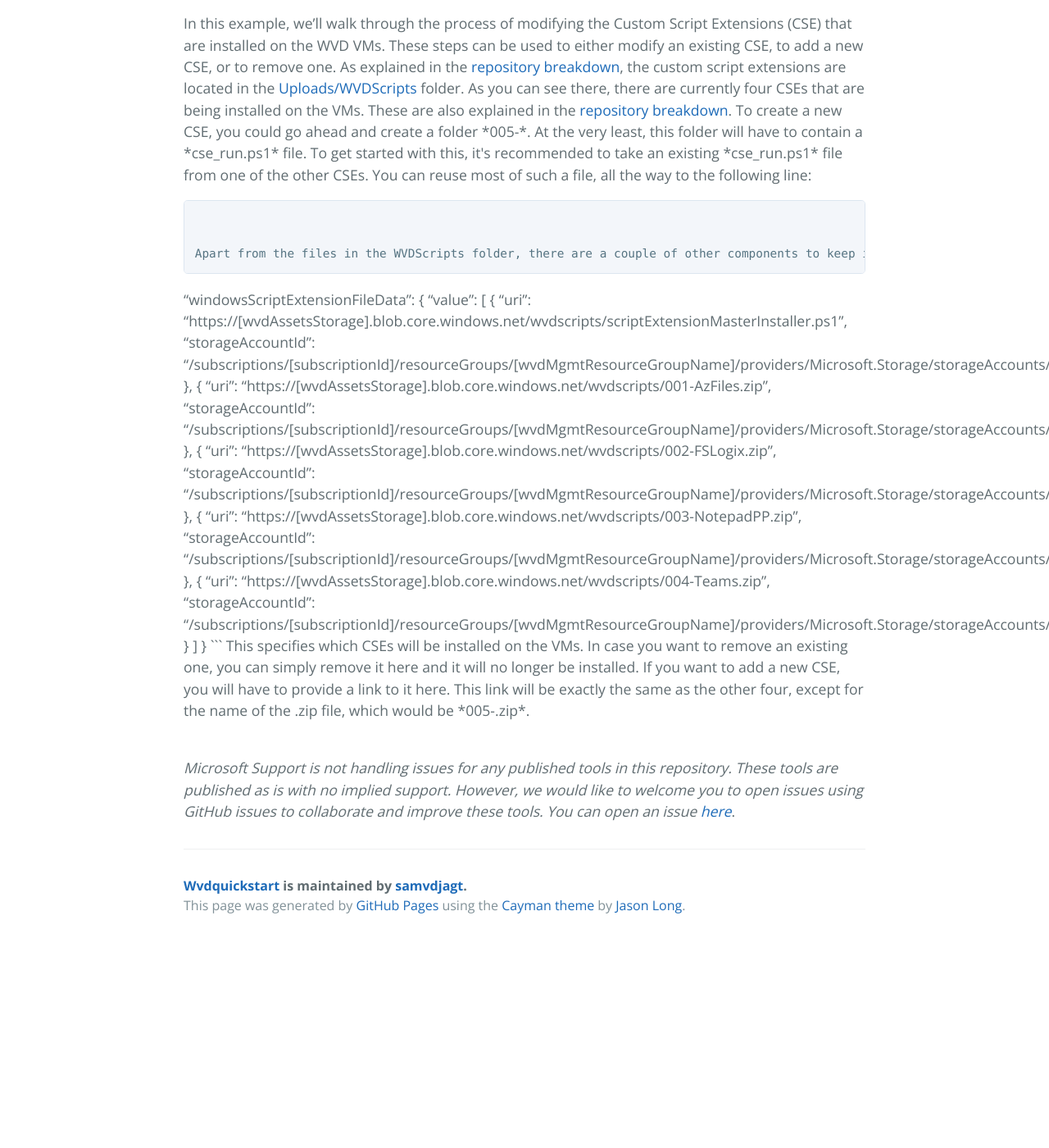
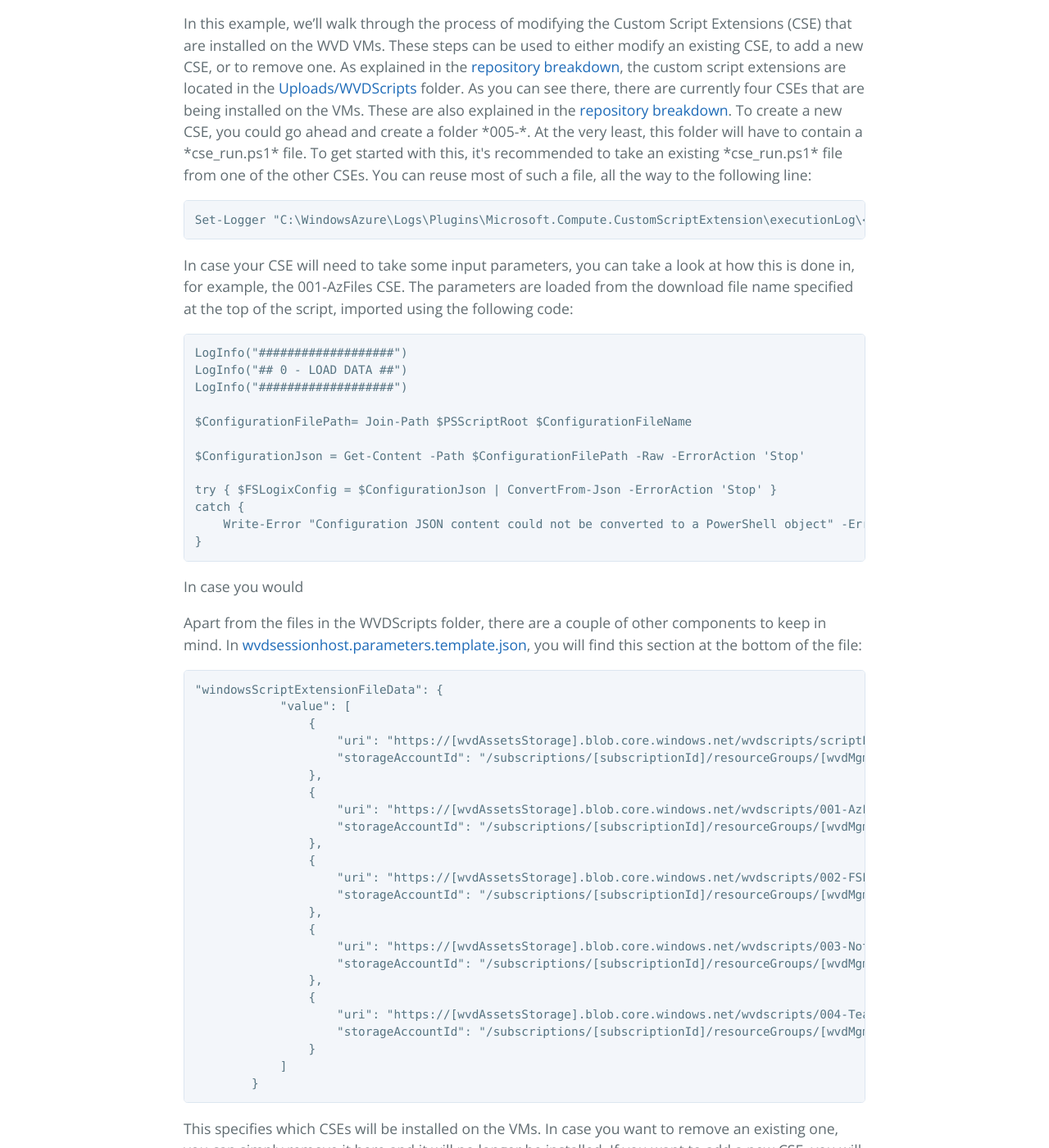
Before and after one commit to samvdjagt/wvdquickstart, a Jekyll site: the page built from customize.md, in a window 1280 px wide and 1400 px high, scrolled down 4906 px. Shown: the whole window at 82% size. Built offline with Jekyll 4.4.1, drawn with Linux system fonts in a browser that asks for light colours; before the commit the page ends 6054 px from its top, so only the background shows below that; some of the changed text lies outside the part shown.

Commit message:
Update customize.md

````diff
--- a/customize.md
+++ b/customize.md
@@ -111,7 +111,24 @@
 ### Example: Add a Custom Script Extensions
 In this example, we'll walk through the process of modifying the Custom Script Extensions (CSE) that are installed on the WVD VMs. These steps can be used to either modify an existing CSE, to add a new CSE, or to remove one. As explained in the <a href="repo" target="_blank">repository breakdown</a>, the custom script extensions are located in the <a href="https://github.com/samvdjagt/wvdquickstart/tree/master/Uploads/WVDScripts" target="_blank">Uploads/WVDScripts</a> folder. As you can see there, there are currently four CSEs that are being installed on the VMs. These are also explained in the <a href="repo" target="_blank">repository breakdown</a>. To create a new CSE, you could go ahead and create a folder *005-<CSE-NAME>*. At the very least, this folder will have to contain a *cse_run.ps1* file. To get started with this, it's recommended to take an existing *cse_run.ps1* file from one of the other CSEs. You can reuse most of such a file, all the way to the following line:
 ```
+Set-Logger "C:\WindowsAzure\Logs\Plugins\Microsoft.Compute.CustomScriptExtension\executionLog\<CSE-NAME>"
+```
+In case your CSE will need to take some input parameters, you can take a look at how this is done in, for example, the 001-AzFiles CSE. The parameters are loaded from the download file name specified at the top of the script, imported using the following code:
+```
+LogInfo("###################")
+LogInfo("## 0 - LOAD DATA ##")
+LogInfo("###################")
 
+$ConfigurationFilePath= Join-Path $PSScriptRoot $ConfigurationFileName
+
+$ConfigurationJson = Get-Content -Path $ConfigurationFilePath -Raw -ErrorAction 'Stop'
+
+try { $FSLogixConfig = $ConfigurationJson | ConvertFrom-Json -ErrorAction 'Stop' }
+catch {
+    Write-Error "Configuration JSON content could not be converted to a PowerShell object" -ErrorAction 'Stop'
+}
+```
+In case you would
 
 Apart from the files in the WVDScripts folder, there are a couple of other components to keep in mind. In <a href="https://github.com/samvdjagt/wvdquickstart/tree/master/QS-WVD/static/templates/pipelineinput/wvdsessionhost.parameters.template.json" target="_blank">wvdsessionhost.parameters.template.json</a>, you will find this section at the bottom of the file:
 ```
````
